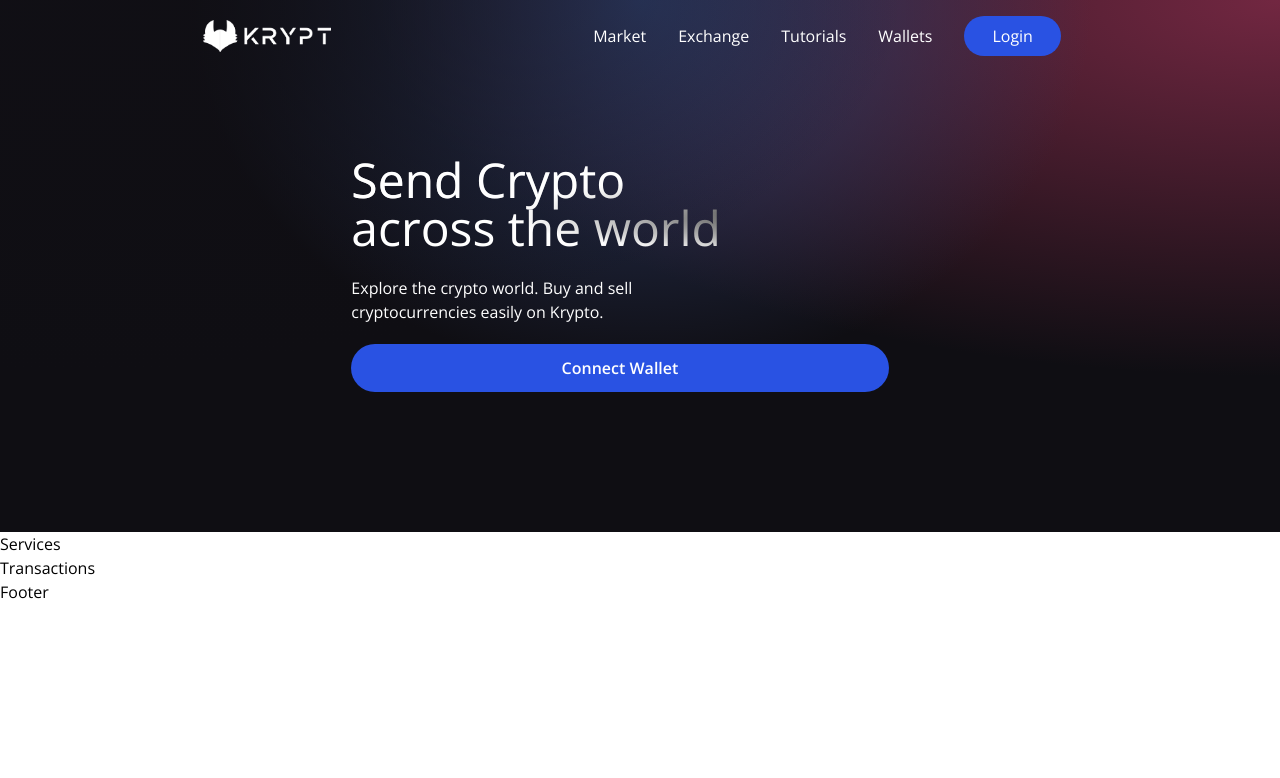
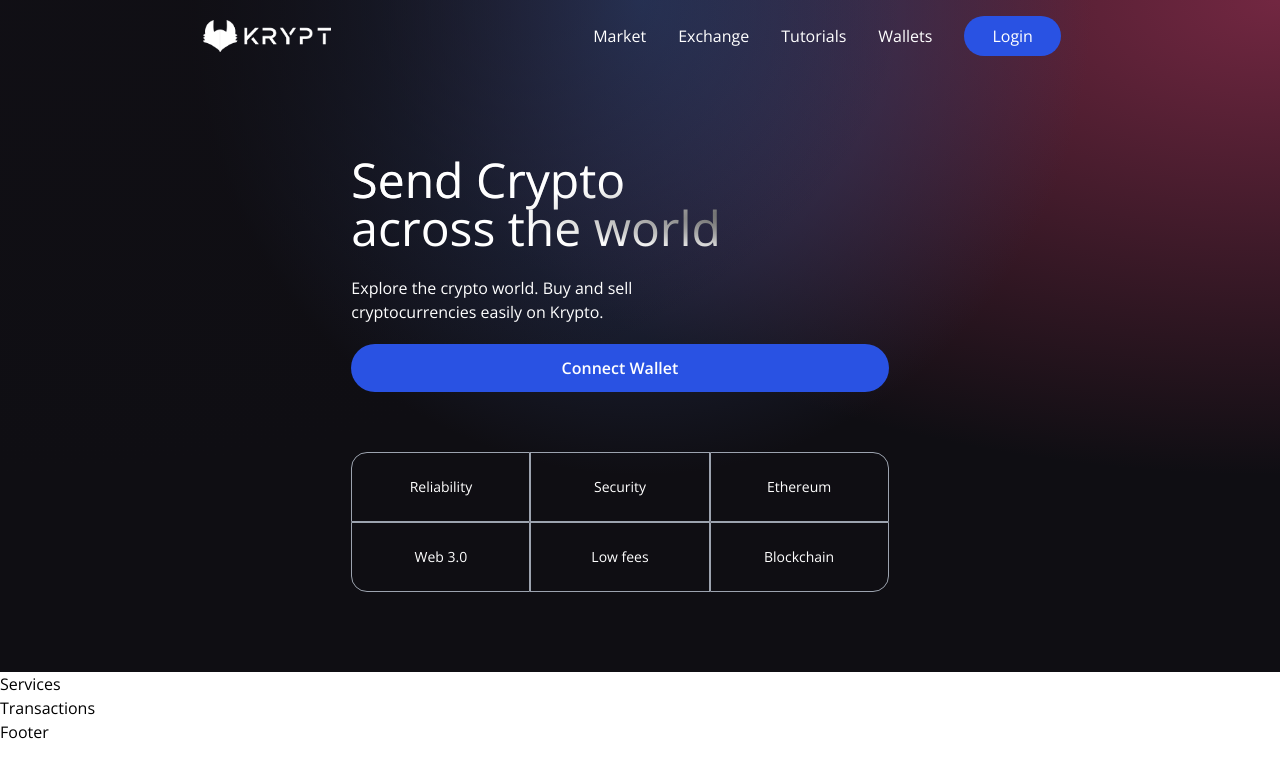
Before and after one commit to mohamedelmougy/krypt-web3.0, a React (Vite) app: page / in a window 1280 px wide. Shown: the top 778 px of the page. Built offline with nearby package versions, Linux system fonts and the light colour scheme.

Commit message:
feat: complete header component and half of welcome section

```diff
--- a/src/components/Welcome.jsx
+++ b/src/components/Welcome.jsx
@@ -2,6 +2,10 @@
 import { SiEthereum } from "react-icons/si";
 import { BsInfoCircle } from "react-icons/bs";
 import { Loader } from "./";
+
+const commonStyles =
+  "min-h-[70px] sm:px-0 px-2 sm:min-w-[120px] flex justify-center items-center border-[0.5px] border-gray-400 text-sm font-light text-white";
+
 const Welcome = () => {
   const connectToWallet = () => {};
   return (
@@ -22,9 +26,21 @@
           >
             <p className="text-white text-base font-semibold">Connect Wallet</p>
           </button>
-          <div className="grid sm:grid-cols-3 grid-cols-2 w-full mt-10"></div>
+          <div className="grid sm:grid-cols-3 grid-cols-2 w-full mt-10">
+            <div className={`rounded-tl-2xl ${commonStyles}`}>Reliability</div>
+            <div className={commonStyles}>Security</div>
+            <div className={`rounded-tr-2xl ${commonStyles}`}>Ethereum</div>
+            <div className={`rounded-bl-2xl ${commonStyles}`}>Web 3.0</div>
+            <div className={commonStyles}>Low fees</div>
+            <div className={`rounded-br-2xl ${commonStyles}`}>Blockchain</div>
+          </div>
         </div>
       </div>
+
+    <div>
+
+    </div>
+
     </div>
   );
 };
```
